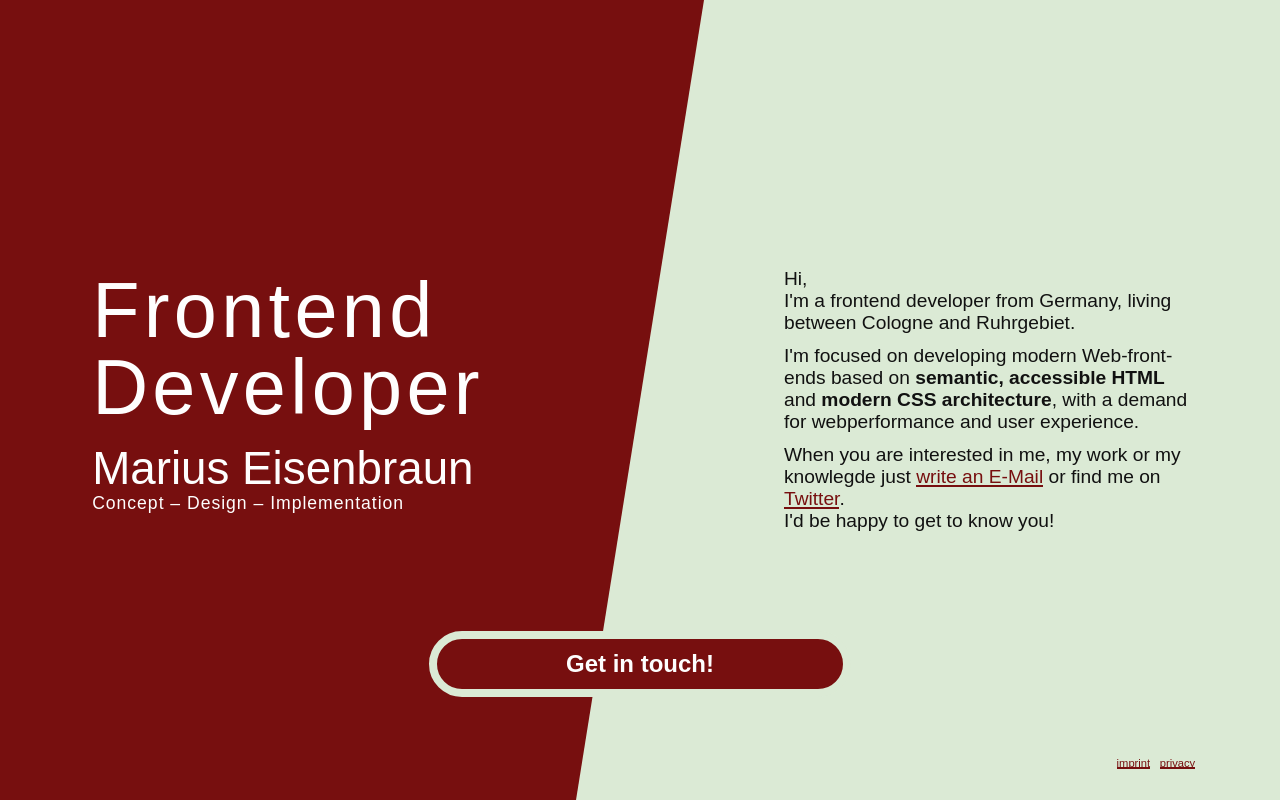
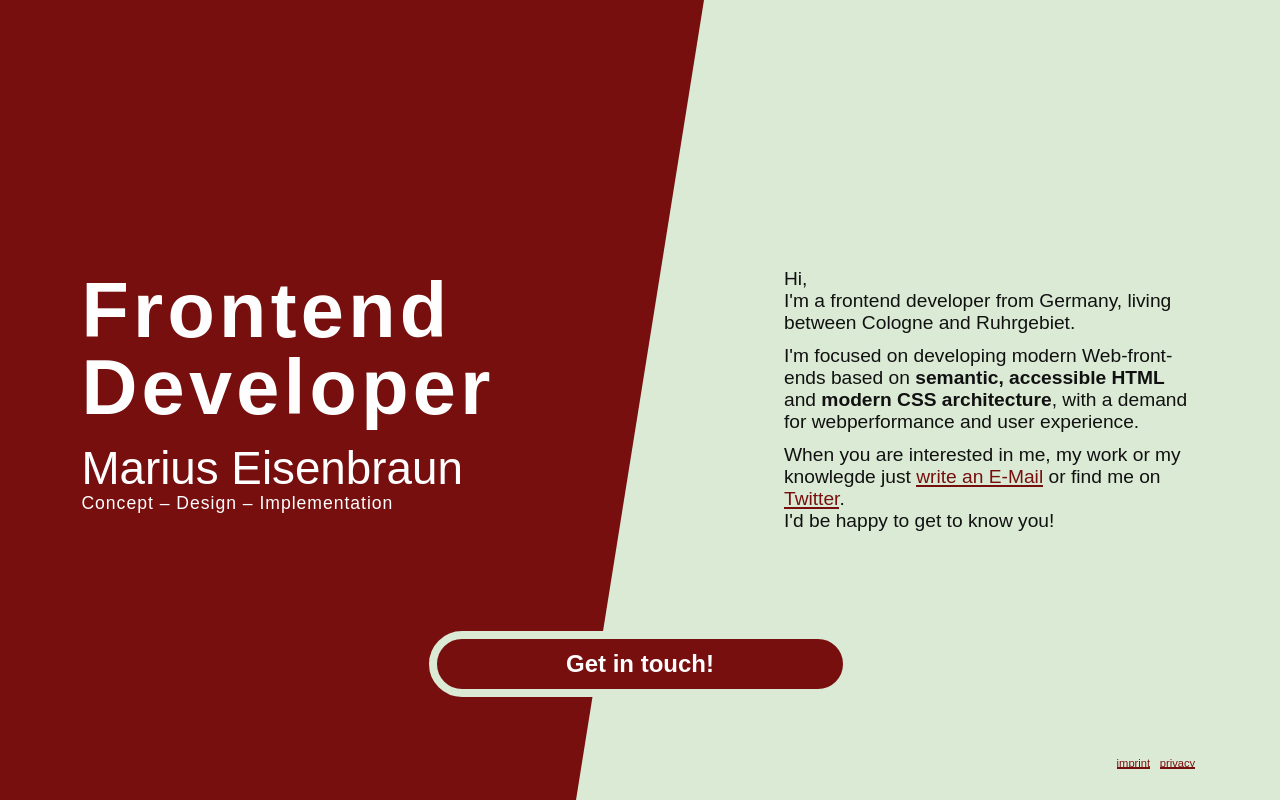
Before and after one commit to MariusE/eisenbraun.dev, a plain HTML site: page index.html in a window 1280 px wide. Drawn offline with Linux system fonts and the light colour scheme.

Commit message:
optimize proportions

```diff
--- a/assets/site.css
+++ b/assets/site.css
@@ -11,7 +11,8 @@
   box-sizing: border-box;
   padding: 0;
   margin: 0;
-  font-family: 'Avenir Next', 'Roboto sans', Avenir, Arial, Helvetica, sans-serif;
+  font-family: 'Avenir Next', 'Roboto sans', Avenir, Arial, Helvetica,
+    sans-serif;
 }
 
 html,
@@ -30,13 +31,17 @@ body {
   --section-padding: 2rem;
 }
 
+@media screen and (min-width: 700px) {
+  body {
+    --section-padding: 5rem;
+  }
+}
+
 @media screen and (min-width: 1024px) {
   body {
     grid-template-areas: 'header cta content';
     grid-template-rows: 100%;
     grid-template-columns: 45vw 10vw 45vw;
-
-  --section-padding: 5rem;
   }
 }
 
@@ -62,16 +67,16 @@ body > header {
 
 body > main {
   grid-area: content;
-  padding: var(--section-padding);
-  background-color: var(--color-secondary);
-  color: var(--black);
-  -webkit-hyphens: auto;
-  hyphens: auto;
   display: flex;
   flex-direction: column;
   justify-content: center;
   align-items: center;
+  padding: var(--section-padding);
+  background-color: var(--color-secondary);
+  color: var(--black);
   font-size: 1.2rem;
+  -webkit-hyphens: auto;
+  hyphens: auto;
 }
 
 body > footer {
@@ -142,13 +147,13 @@ body > footer {
 
 header h1 {
   font-size: 1.3em;
-  font-weight: 100;
+  font-weight: 400;
 }
 
 header h2 {
-  font-size: 2em;
+  font-size: 1.98em;
   line-height: 1;
-  font-weight: 500;
+  font-weight: 600;
   letter-spacing: 0.1ch;
   margin-bottom: 1rem;
 }
@@ -156,11 +161,16 @@ header h2 {
 h2.subline {
   font-weight: 400;
   font-size: 1.1rem;
+  display: none;
 }
 
 @media screen and (min-width: 1024px) {
   header h2 {
     font-size: 2.2em;
+  }
+
+  header h2.subline {
+    display: block;
   }
 }
 
```
